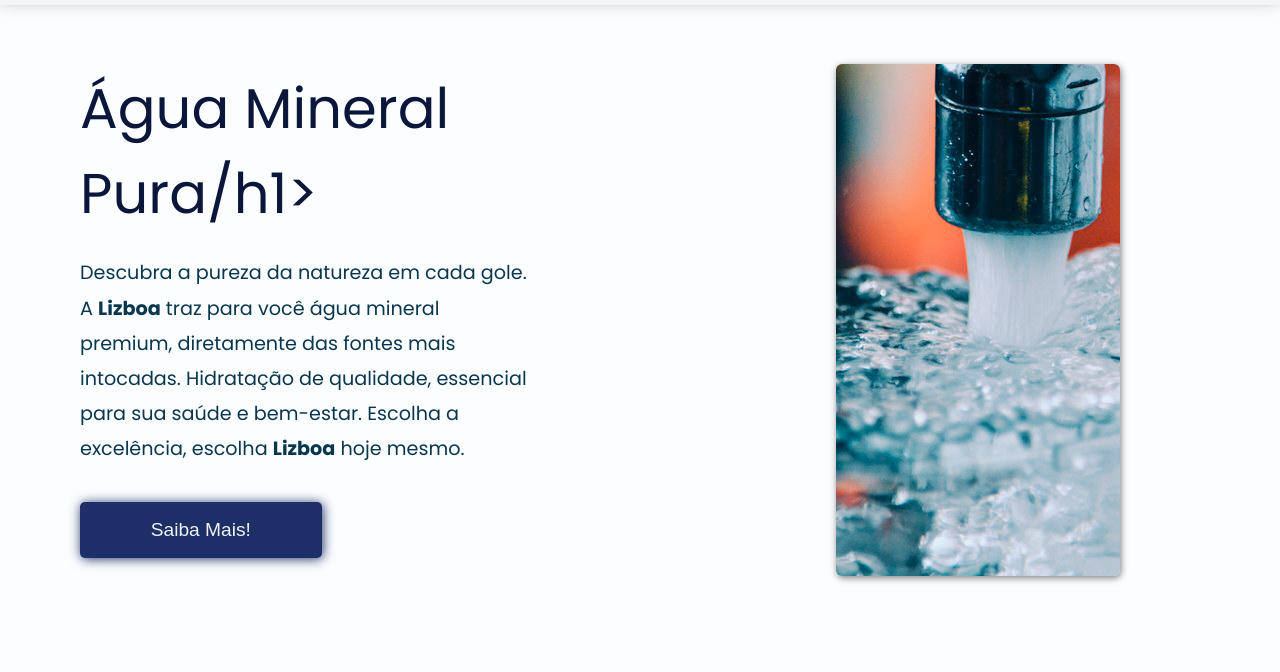
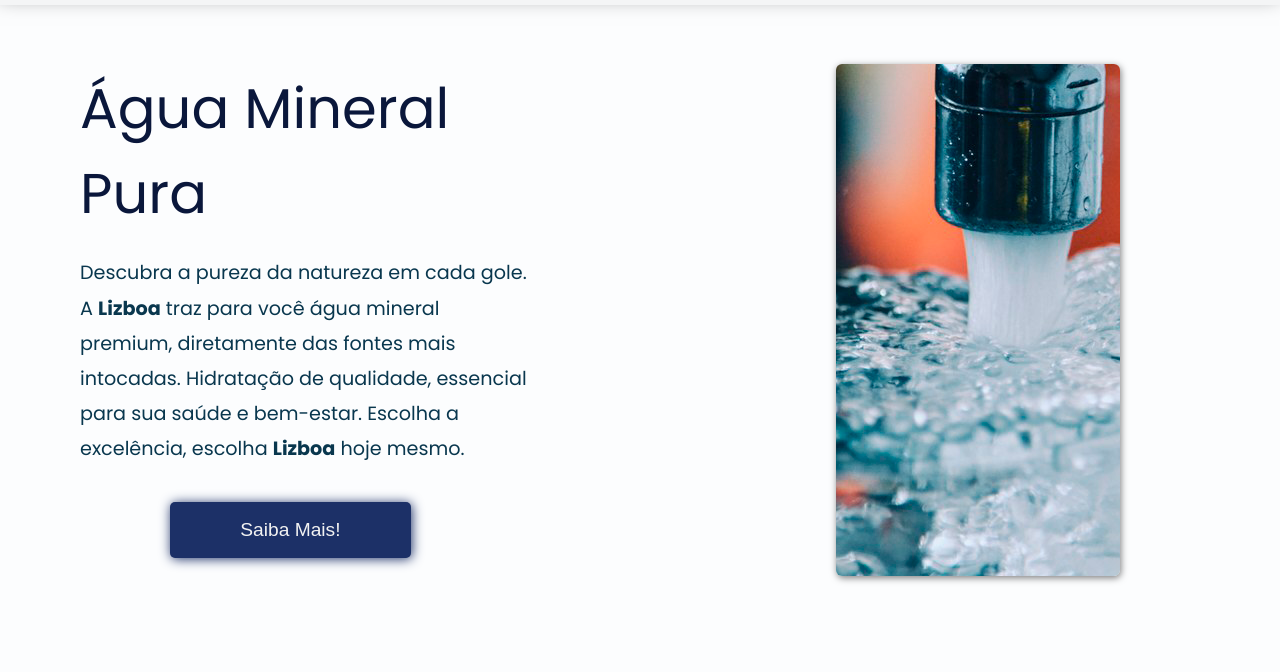
Before and after one commit to devNicolasAmaral/Lizboa, a plain HTML site: page index.html in a window 1280 px wide. Shown: the part 128-800 px from the top of the page. Drawn offline with nearby package versions, Linux system fonts and the light colour scheme.

Commit message:
Update index.html

```diff
--- a/index.html
+++ b/index.html
@@ -50,7 +50,7 @@
     <main>
         <section>
             <div class="section-container">
-                <h1>Água Mineral Pura/h1>
+                <h1>Água Mineral Pura</h1>
                 <p>Descubra a pureza da natureza em cada gole. A <strong>Lizboa</strong> traz para você água mineral
                     premium, diretamente das fontes mais intocadas. Hidratação de qualidade, essencial para sua saúde e
                     bem-estar. Escolha a excelência, escolha <strong>Lizboa</strong> hoje mesmo.</p>
```
